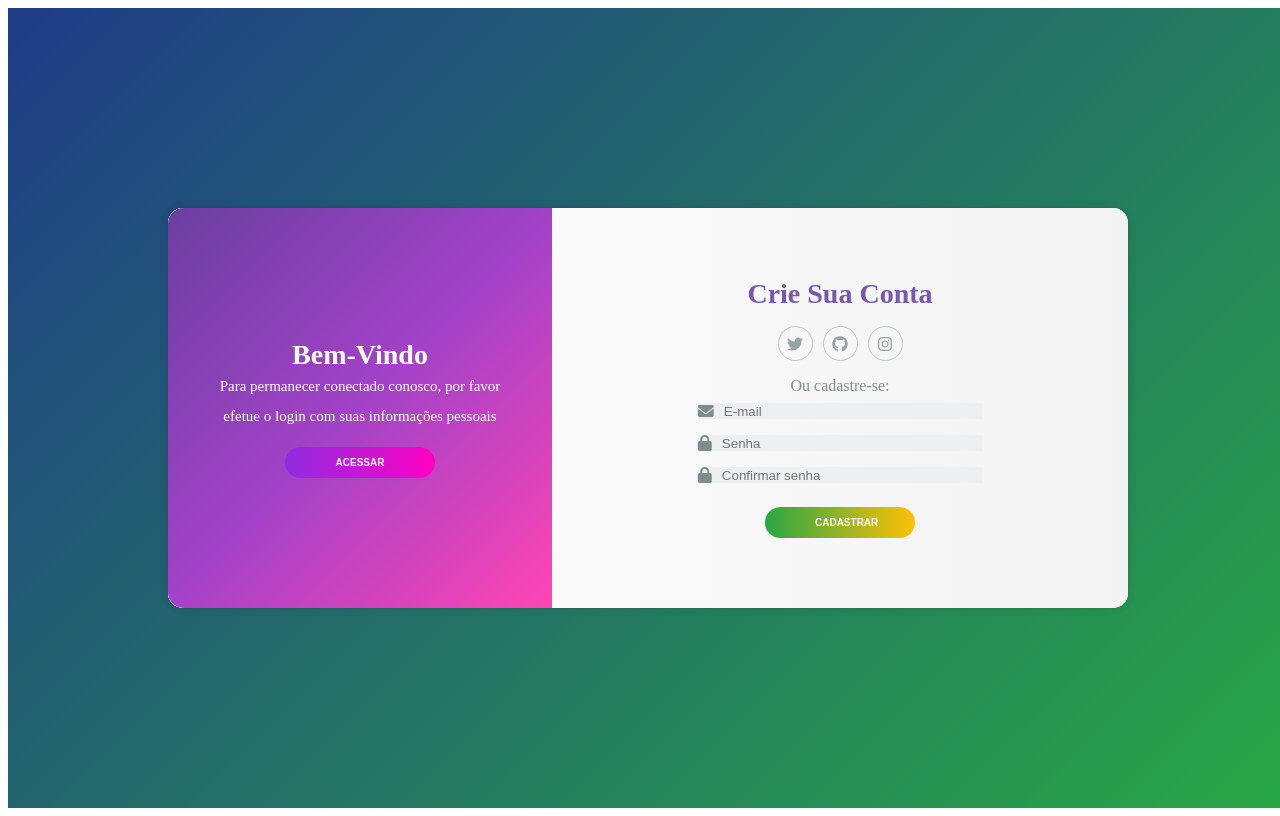
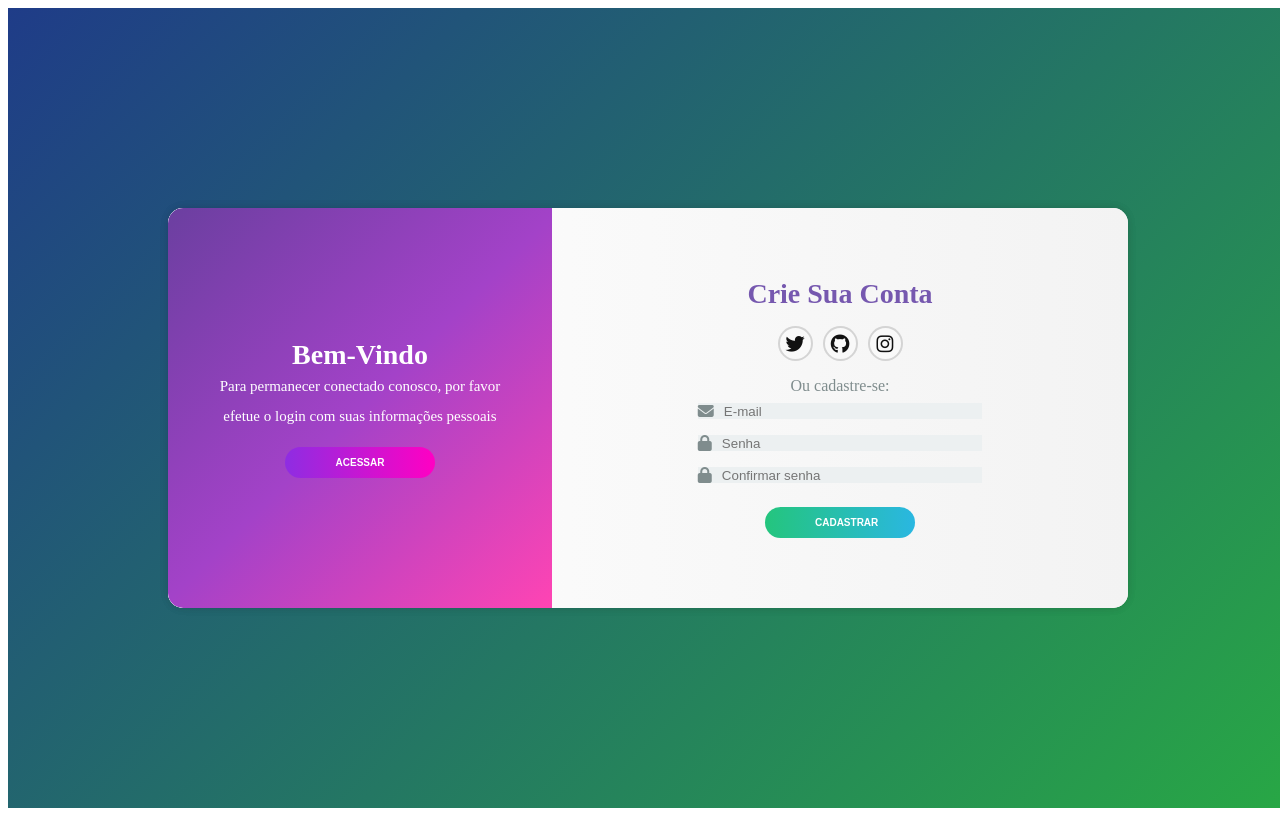
Before and after one commit to GuDemori/projeto-login-vue, a Vue app: page / in a window 1280 px wide. Built offline with nearby package versions, Linux system fonts and the light colour scheme.

Commit message:
improving social media style

```diff
--- a/src/assets/styles.css
+++ b/src/assets/styles.css
@@ -159,9 +159,8 @@ body{
 }
 
 .link-social-midia:hover .item-social-midia{
-    background-color: #7658af;
-    border: 1px solid #7658af;
-    color: #FFF;
+    background-color: rgba(255, 255, 255, 0.6);
+    border-color: rgba(0, 0, 0, 0.25);
 }
 
 .link-social-midia:not(:first-child){
@@ -169,8 +168,15 @@ body{
 }
 
 .link-social-midia .item-social-midia{
-    transition: background-color 1.0s;
-}
+    border: 2px solid rgba(0, 0, 0, 0.15);
+    background-color: rgba(255, 255, 255, 0.3);
+    transition: background-color 0.3s, border-color 0.3s;}
+
+    .item-social-midia i {
+        color: #111111;
+        font-size: 1.2rem;
+    }
+
 
 .button{
     align-self: center;
@@ -196,12 +202,12 @@ body{
 }
 
 .button-second{
-    background: linear-gradient(90deg, #28a745, #ffc107);
+    background: linear-gradient(90deg, #24c57d, #2ab7e1);
     border: none;
 }
 
 .button-second:hover{
-    background: linear-gradient(90deg, #ffc107, #28a745);
+    background: linear-gradient(90deg, #2ab7e1, #24c57d);
 }
 
 .icons{
```
